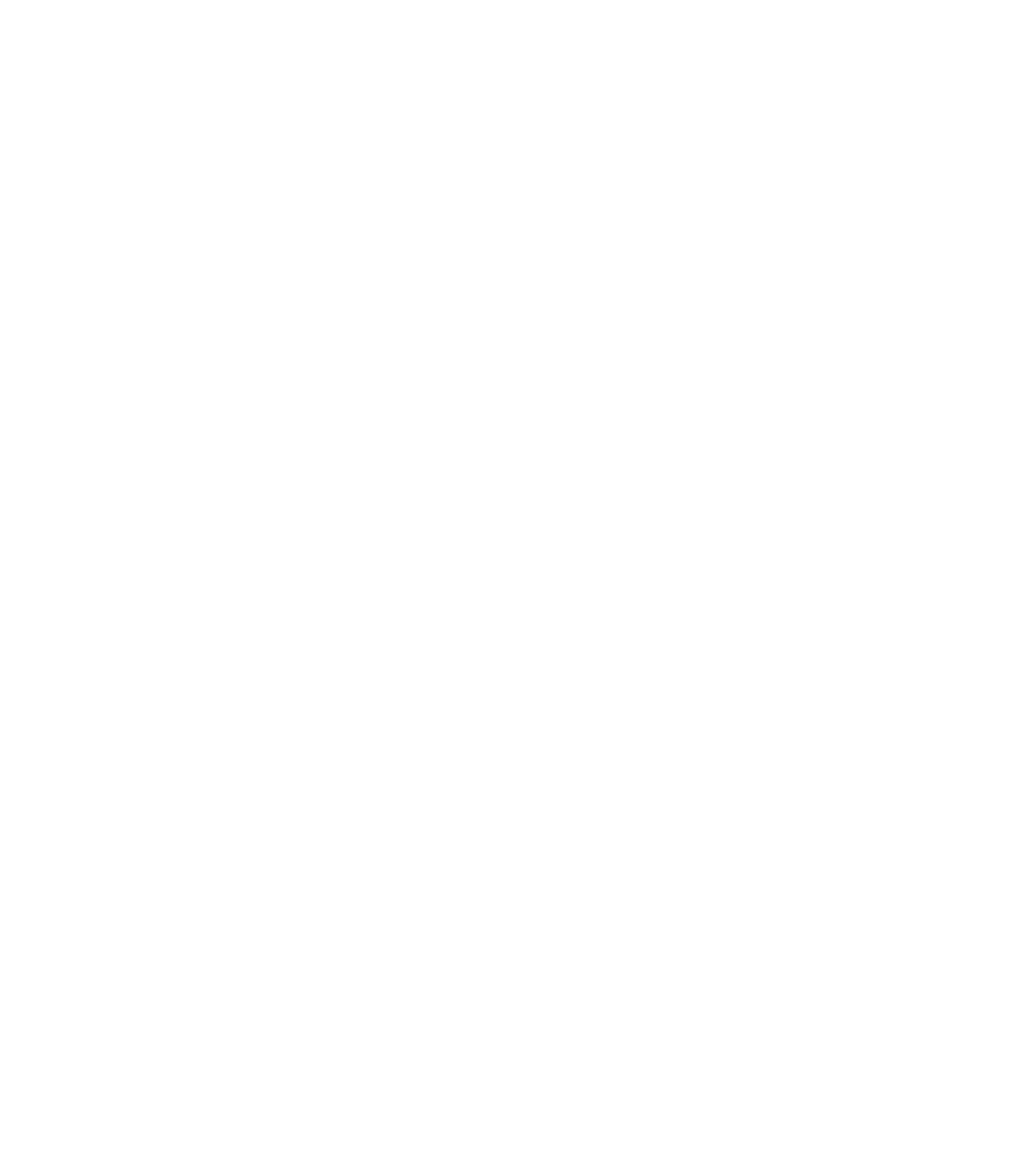
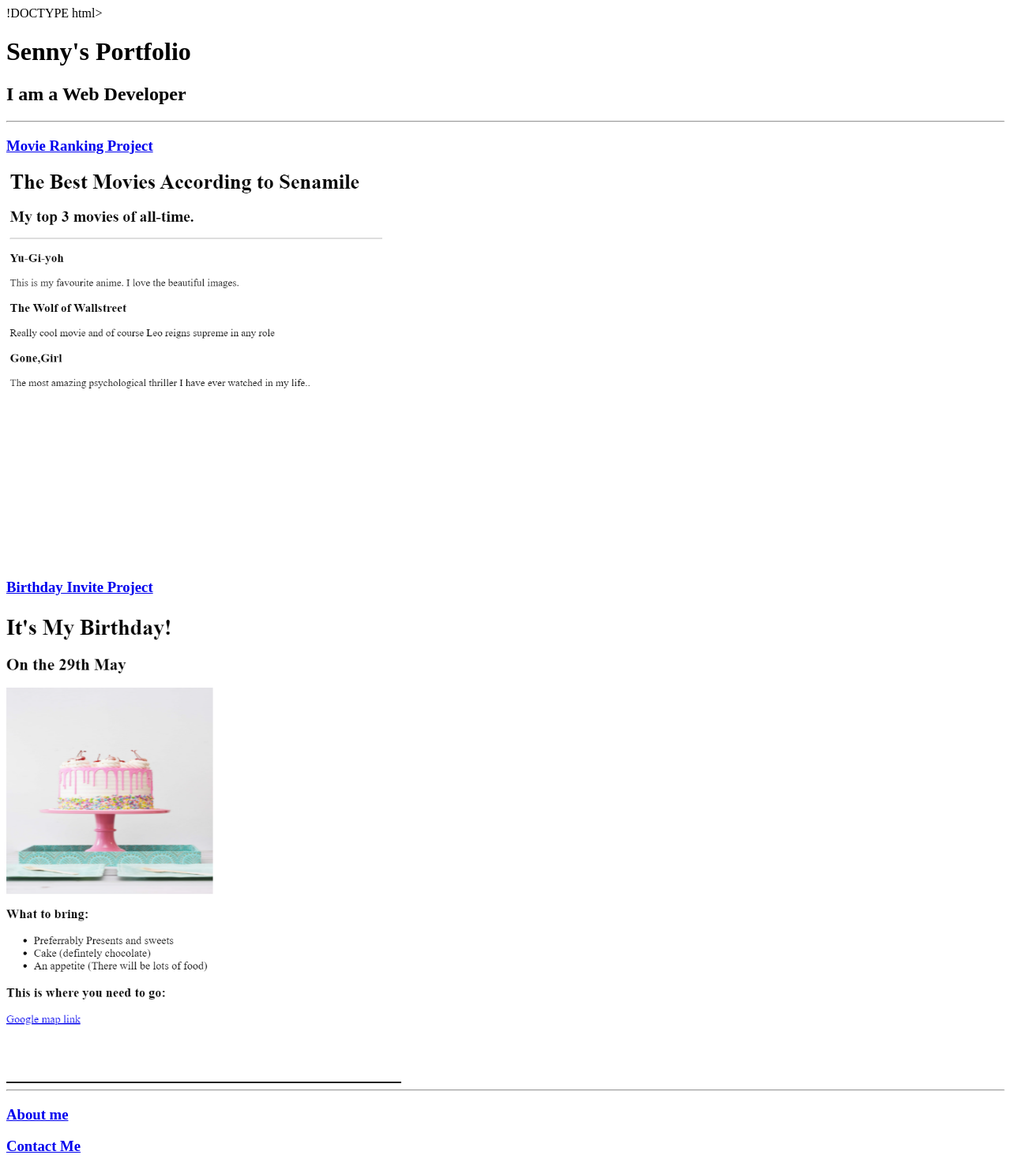
Before and after one commit to Senny1996/html-portfolio, a plain HTML site: page index.html in a window 1280 px wide. Shown: the whole page at 79% size. Before the commit the page ends 800 px from the top, so only its background shows below. Drawn offline with Linux system fonts and the light colour scheme.

Commit message:
Update index.html

```diff
--- a/index.html
+++ b/index.html
@@ -1,15 +1,23 @@
-<!-- TODO 1: Create the HTML Boilerplate -->
+!DOCTYPE html>
+<html lang="en">
 
-<!-- TODO 2: Add Your previous projects' HTML into the public folder -->
+<head>
+    <meta charset="UTF-8">
+ <title>Senny's Portfolio</title>
+</head>
 
-<!-- TODO 3: Take screenshots of your project previews and add the images to the images folder -->
+<body>
+     <h1>Senny's Portfolio</h1>
+     <h2>I am a Web Developer</h2>
+ <hr>
+<h3><a href="public/movie-ranking.html">Movie Ranking Project</h3></a>
+<img src="./assets/images/movieranking.png" height="500"height="300" alt="movie-ranking-preview"/>
 
-<!-- TODO 4: Add titles/subtitles etc. -->
+<h3><a href="assets/images/birthday,invite.png">Birthday Invite Project</a></h3>
+<img src="assets/images/birthday,invite.png" width="500"/>
 
-<!-- TODO 5: Add a link to the project pages -->
-
-<!-- TODO 6: Add images to show the project previews
-HINT for TODO 6: You can use the height attribute set to 200 to make the image smaller:
-https://developer.mozilla.org/en-US/docs/Web/HTML/Element/img#attr-height -->
-
-<!-- TODO 7: Add the Contact Me and About Me page links -->
+<hr/>
+<h3><a href="./public/about-seni.html">About me</h3></a>
+<h3> <a href="./public/contact-seni.html"> Contact Me</h3>
+</body>
+</html>
```
